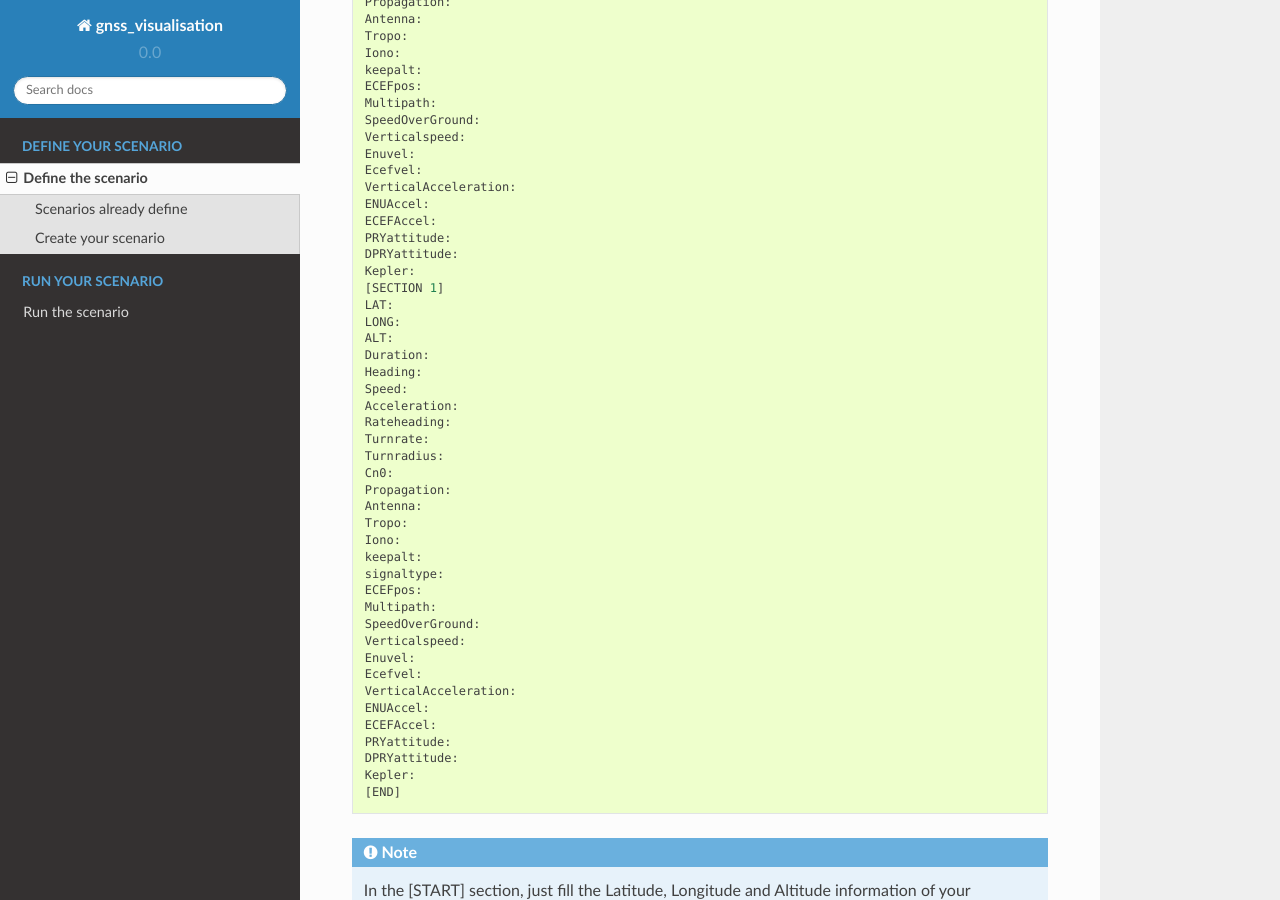
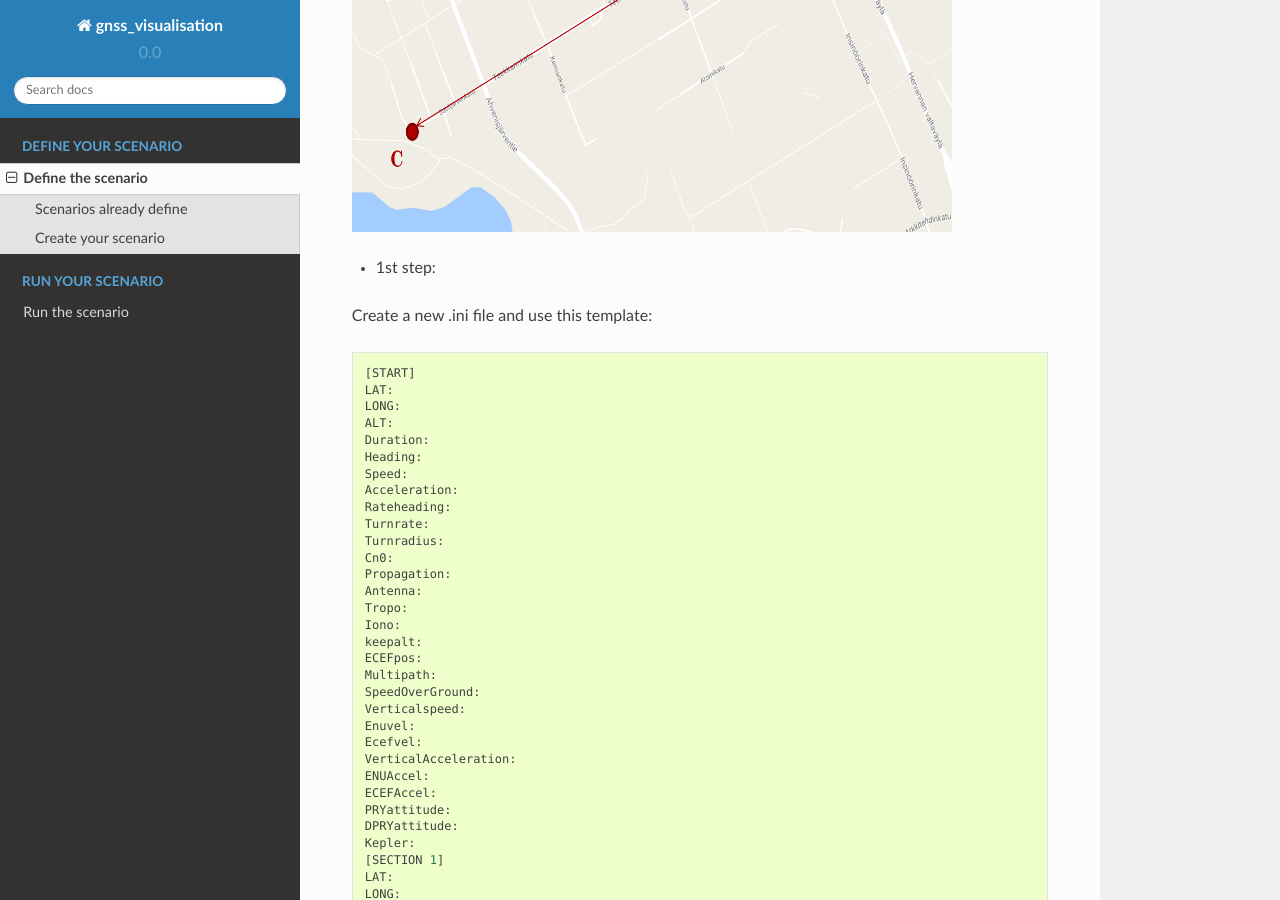
Before and after one commit to tutgnss/GNSS_visualization_tools, a Sphinx documentation site: the page built from docs/define_the_scenario.rst, in a window 1280 px wide and 900 px high, scrolled down 1452 px. Built offline with Sphinx 7.4.7 and the Read the Docs theme 2.0.0, drawn with Linux system fonts in a browser that asks for light colours.

Commit message:
DEvelopment

```diff
--- a/docs/define_the_scenario.rst
+++ b/docs/define_the_scenario.rst
@@ -42,10 +42,10 @@
 Let's imagine you want to go from the point A to C passing by B.
 
 .. image:: images/scenario.png
-   :height: 300px
-   :width: 400 px
+   :height: 500px
+   :width: 600 px
 
-    - 1st step:
+- 1st step:
 Create a new .ini file and use this template::
 
         [START]
@@ -163,9 +163,8 @@
 (acceleration, antenna model, ionosperic model and tropospheric model).
 
 .. image:: images/scenarioAtoB.png
-   :height: 300px
-   :width: 400 px
-
+   :height: 500px
+   :width: 600 px
 
 Then our [SECTION1] will look like::
 
@@ -205,8 +204,8 @@
 model).
 
 .. image:: images/scenarioBtoC.png
-   :height: 300px
-   :width: 400 px
+   :height: 500px
+   :width: 600 px
 
 Then our [SECTION2] will look like::
 
```
